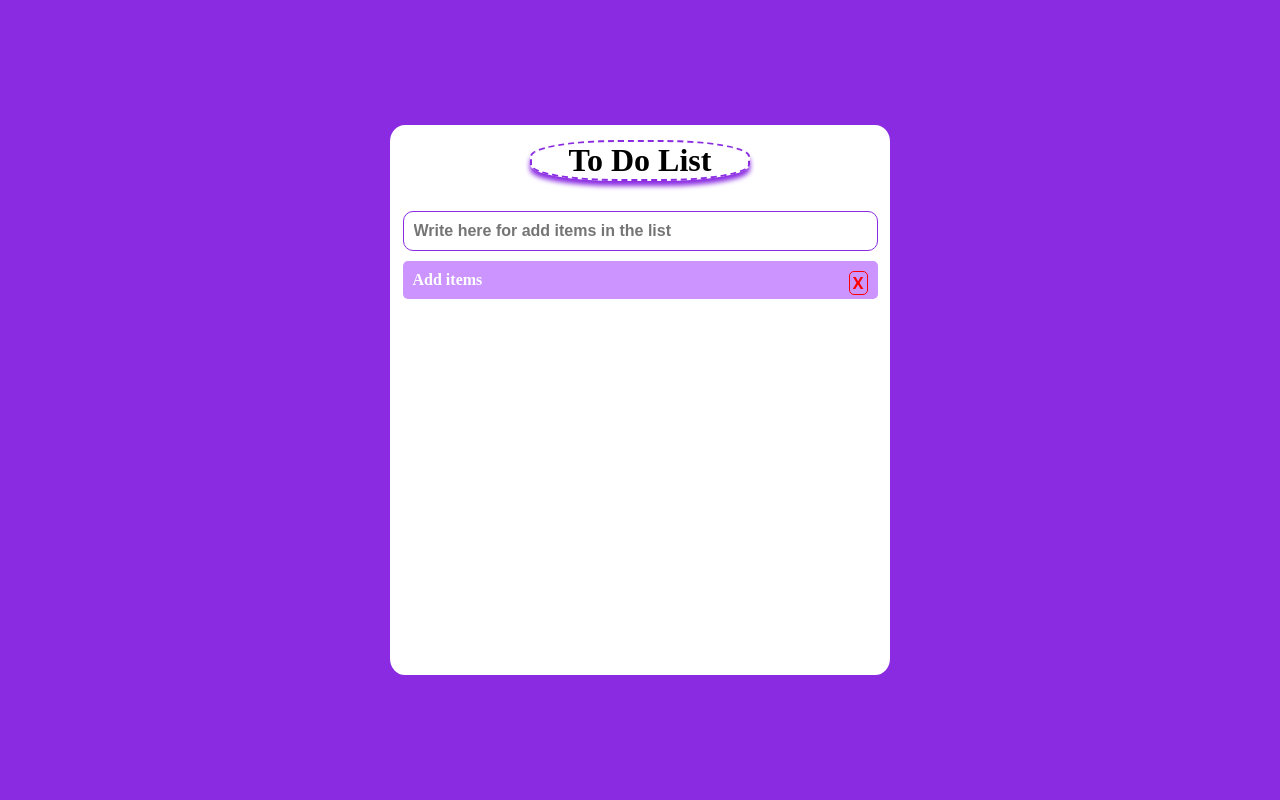
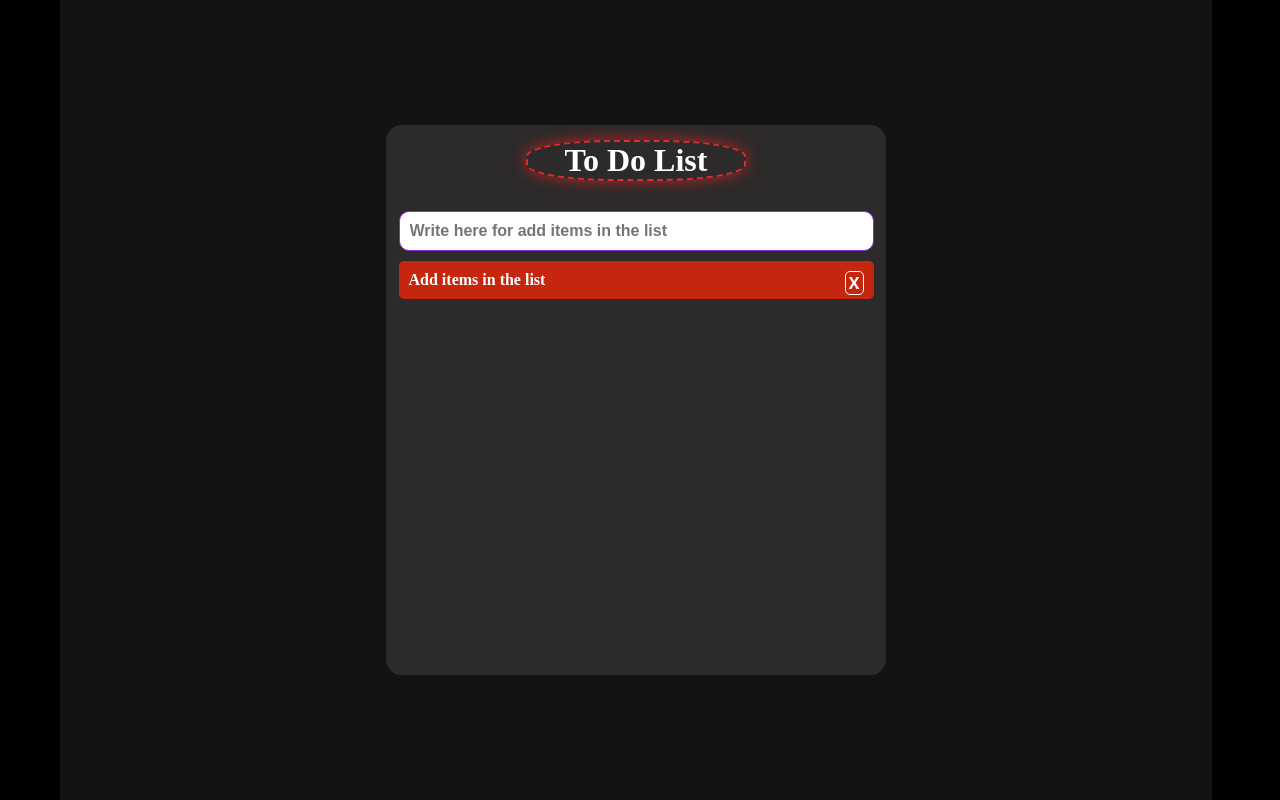
Before and after one commit to Raghuv12/To-Do-List, a plain HTML site: page index.html in a window 1280 px wide. Drawn offline with Linux system fonts and the light colour scheme.

Commit message:
To do list (Task 2)

```diff
--- a/index.html
+++ b/index.html
@@ -8,17 +8,19 @@
 </head>
 <body>
     <div class="container">
+        <div class="cover">
             <div class="box">
                 <h1>To Do List</h1>
                 <input type="text" id="item" placeholder="Write here for add items in the list" >
                 <ul id="to-do-box">
                     <li>
-                    Add items
+                        Add items in the list
                         <span id="close" class="close">X</span>
                     </li>
                 </ul>
             </div>
         </div>
+    </div>
     <script src="index.js"></script>
 </body>
 </html>
--- a/style.css
+++ b/style.css
@@ -4,18 +4,22 @@
     box-sizing: border-box;
 }
 .container{
-    background:blueviolet;
-    color: white;
+    background-color: black;
+    height:100vh;
     width: 100%;
+}
+.cover{
+    background-color: rgb(20, 19, 19);
+    margin:0px 60px;
     height: 100vh;
+    width: 90%;
     display: flex;
     justify-content: center;
     align-items: center;
 }
 .box
 {
-    background: #fff;
-    color: #000;
+    background-color: rgb(44,42, 42);
     height: 550px;
     width: 500px;
     border-radius: 3%;
@@ -24,22 +28,23 @@
     transition: 500ms;
 }
 .box:hover{
-    box-shadow: 30px 20px 50px rgb(38, 38, 38);
+    box-shadow: 10px 10px 10px rgb(38, 38, 38);
 }
 h1{
-    border: 2px dashed blueviolet;
+    border: 2px dashed rgb(226, 43, 43);
+    color: white;
     width:220px;
     border-radius: 40%;
     text-align: center;
     margin: 0px auto;
-    box-shadow: 0px 5px 5px blueviolet;
+    box-shadow: 0px 0px 15px rgba(230, 34, 34, 0.758);
 }
 #item{
     text-align: left;
     padding: 10px;
     margin-top: 30px;
     width: 95%;
-    color: blueviolet;
+    color: rgb(84, 87, 218);
     border:1px solid blueviolet;
     border-radius: 10px;
     font-size: 16px;
@@ -55,7 +60,7 @@ h1{
     width: 95%;
 }
 #to-do-box li{
-    background: rgb(203, 148, 255);
+    background-color: rgb(196, 38, 14);
     color: white;
     padding: 10px;
     border-radius:5px;
@@ -71,13 +76,13 @@ span{
     top:10px;
     right:10px;
     cursor: pointer;
-    color: red;
-    border: 1px solid red;
+    color: rgb(255, 255, 255);
+    border: 1px solid rgb(255, 255, 255);
     padding: 0px 3px;
     border-radius: 5px;
 }
 .done{
     text-decoration: line-through;
-    color: rgb(216, 60, 60);
-    background-color: rgb(173, 140, 203) !important;
+    color: rgb(255, 255, 255);
+    background-color: rgb(233, 112, 112) !important;
 }
```
Lines whose indentation alone changed are shown as unchanged.
